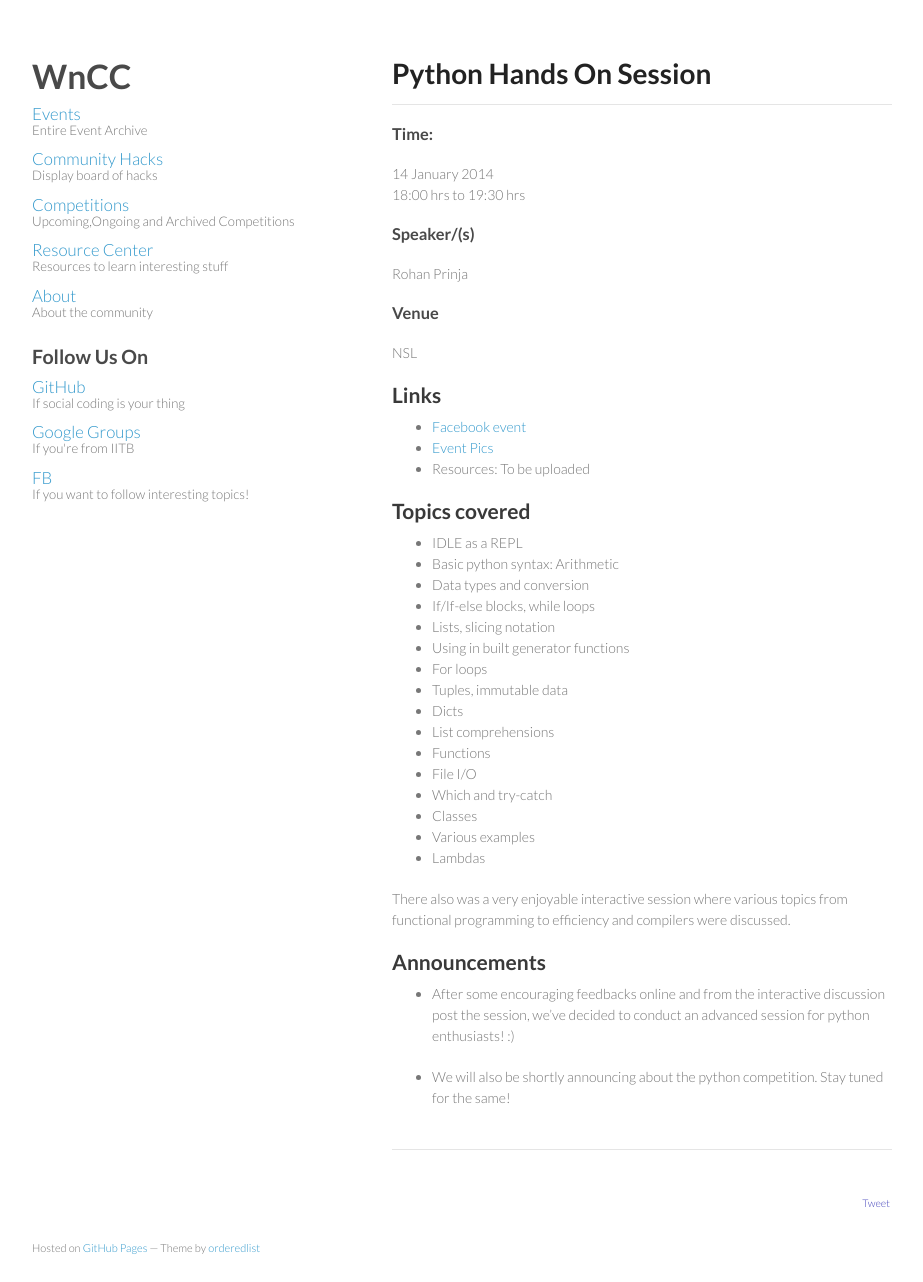
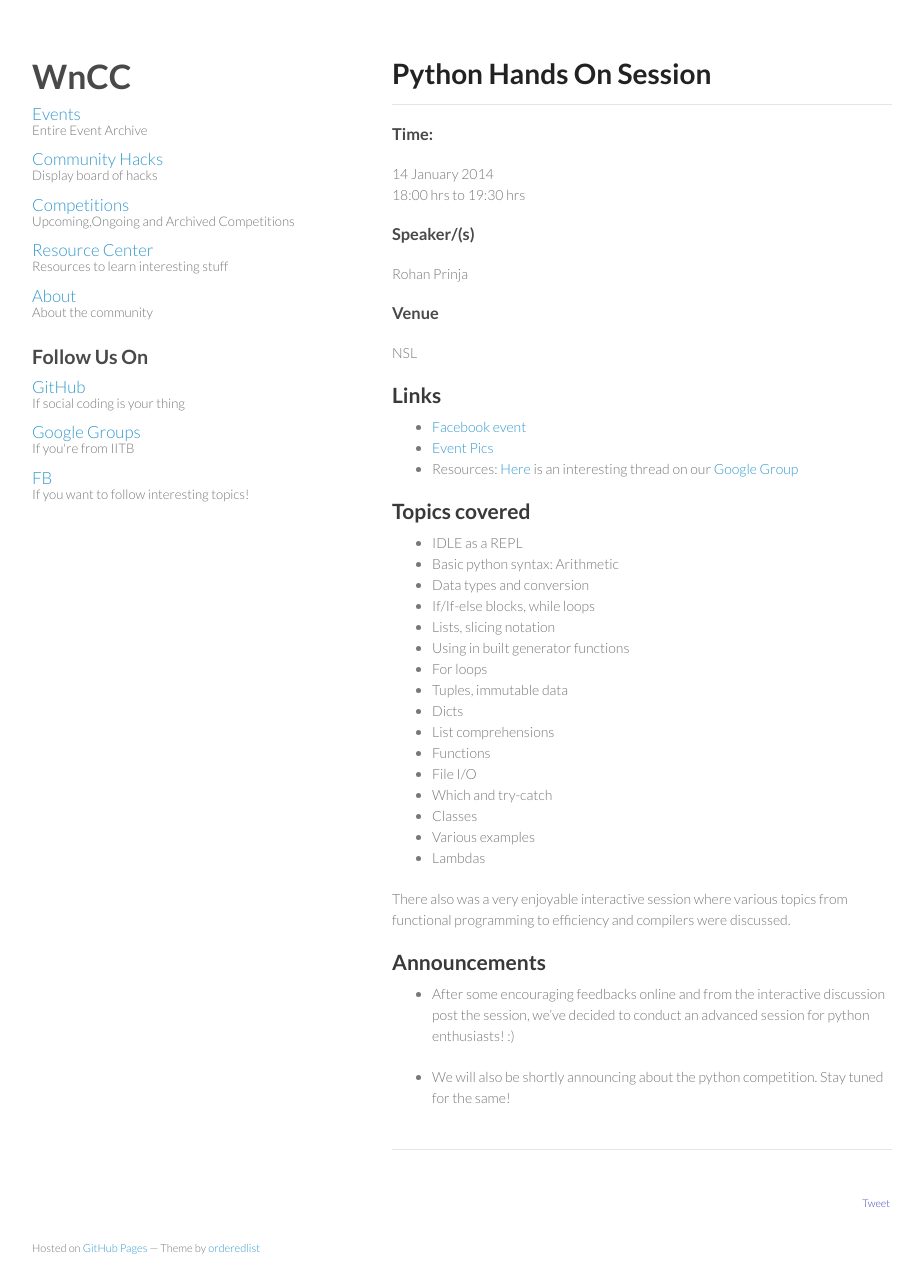
Before and after one commit to wncc/wncc.github.io, a Jekyll site: the page built from events/_posts/2014-01-14-python-hands-on.markdown, in a window 1280 px wide and 1282 px high. Shown: the whole window, without its empty margins (178-1101 px from the left). Built offline with Jekyll 4.4.1, drawn with Linux system fonts in a browser that asks for light colours; nearby versions of some CDN libraries; Markdown is read by kramdown in place of the engine named in the settings; comment, search, counter and statistics services are not loaded.

Commit message:
Updated Resources

```diff
--- a/events/_posts/2014-01-14-python-hands-on.markdown
+++ b/events/_posts/2014-01-14-python-hands-on.markdown
@@ -12,7 +12,7 @@ venue: NSL
 
  - [Facebook event](https://www.facebook.com/events/729524203726786/730262963652910)
  - [Event Pics](https://www.facebook.com/media/set/?set=a.677003292352639.1073741840.543079142411722&type=1)
- - Resources: To be uploaded
+ - Resources: [Here]() is an interesting thread on our [Google Group](https://groups.google.com/forum/#!forum/wncc_iitb)
 
 
 ##Topics covered
```
